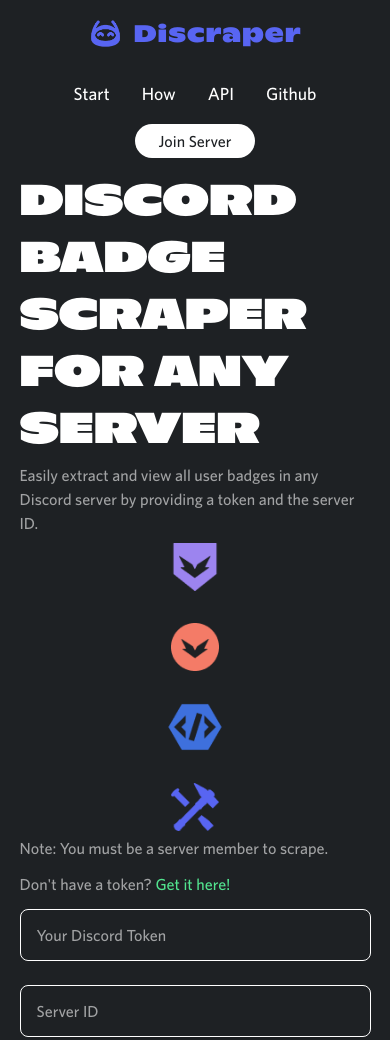
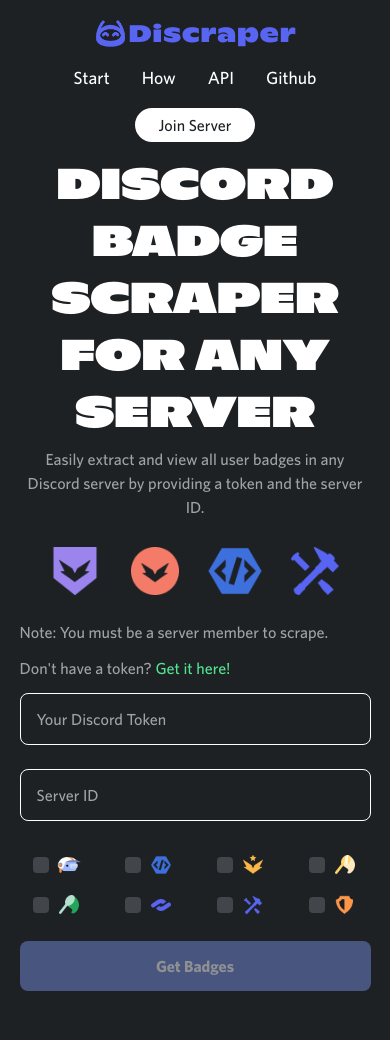
Before and after one commit to matheusaudibert/discraper, a website: page src/public/index.html in a window 390 px wide. Shown: the top 1040 px of the page. Drawn offline with Linux system fonts and the light colour scheme; files that its build step writes are made by us from their sources; no server answers; files whose address does not match are found by name.

Commit message:
fix: reponsive

```diff
--- a/src/public/index.html
+++ b/src/public/index.html
@@ -270,7 +270,7 @@
         </p>
       </div>
       <div class="api-response">
-        <pre id="jsonResponse"></pre>
+        <pre id="jsonResponse">{}</pre>
       </div>
     </div>
 
--- a/src/public/styles/styles.css
+++ b/src/public/styles/styles.css
@@ -98,7 +98,6 @@
 .logo {
   display: flex;
   align-items: center;
-  gap: 10px;
   font-family: "DiscordTitleMedium", sans-serif;
   letter-spacing: 1px;
   color: var(--blue2);
@@ -652,7 +651,7 @@
 
 .how-image {
   width: 400px;
-  height: 245px;
+  height: 301.69px;
   border-radius: 15px;
   object-fit: cover;
   max-width: 100%;
@@ -830,7 +829,6 @@
 
   .logo {
     width: auto;
-    margin-bottom: 1rem;
   }
 
   .nav-links {
@@ -884,6 +882,10 @@
     width: 100%;
     flex-direction: column;
     align-items: center;
+  }
+
+  .hero-text {
+    text-align: center;
   }
 
   .scrapper-button {
@@ -940,4 +942,12 @@
     font-size: 1.5rem;
     text-align: center;
   }
+
+  .hero-badges {
+    display: flex;
+    flex-direction: row;
+    margin: 20px 0;
+    gap: 1rem;
+    align-items: center;
+  }
 }
```
